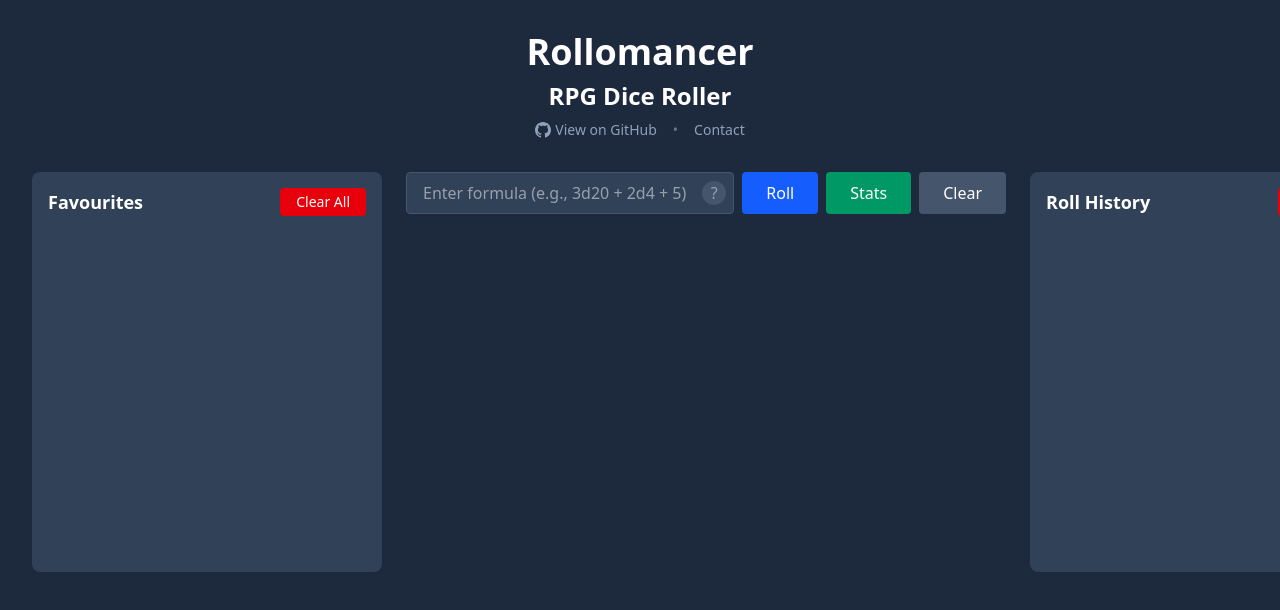
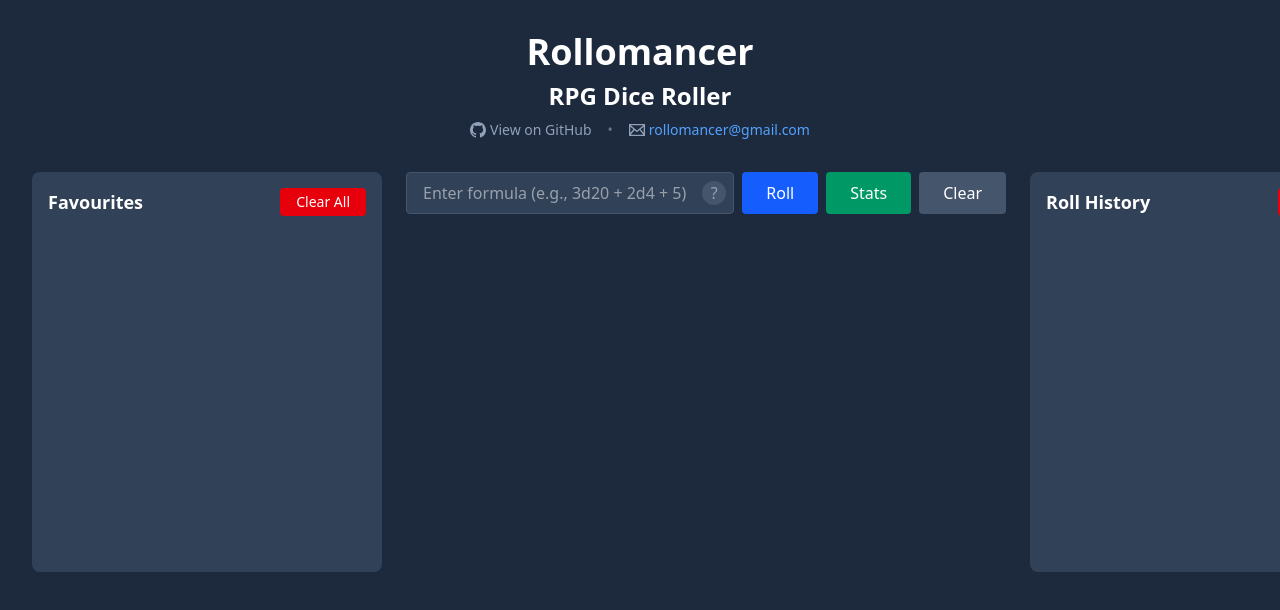
Before and after one commit to djmorton42/rollomancer, a React (Vite) app: page / in a window 1280 px wide. Shown: the top 610 px of the page. Built offline with nearby package versions, Linux system fonts and the light colour scheme.

Commit message:
Add an email icon and make the contact address stand out a bit.

```diff
--- a/src/App.tsx
+++ b/src/App.tsx
@@ -158,12 +158,17 @@ function App() {
               <span>View on GitHub</span>
             </a>
             <span className="text-slate-500">•</span>
-            <a
-              href="mailto:rollomancer@gmail.com"
-              className="text-slate-400 hover:text-slate-300 transition-colors text-sm"
-            >
-              Contact
-            </a>
+            <div className="text-slate-400 text-sm inline-flex items-center gap-1">
+              <svg className="w-4 h-4" viewBox="0 0 24 24" fill="currentColor">
+                <path d="M0 3v18h24v-18h-24zm6.623 7.929l-4.623 5.712v-9.458l4.623 3.746zm-4.141-5.929h19.035l-9.517 7.713-9.518-7.713zm5.694 7.188l3.824 3.099 3.83-3.104 5.612 6.817h-18.779l5.513-6.812zm9.208-1.264l4.616-3.741v9.348l-4.616-5.607z"/>
+              </svg>
+              <a
+                href="mailto:rollomancer@gmail.com"
+                className="text-blue-400 hover:text-blue-300 transition-colors font-medium"
+              >
+                rollomancer@gmail.com
+              </a>
+            </div>
           </div>
         </header>
 
```
